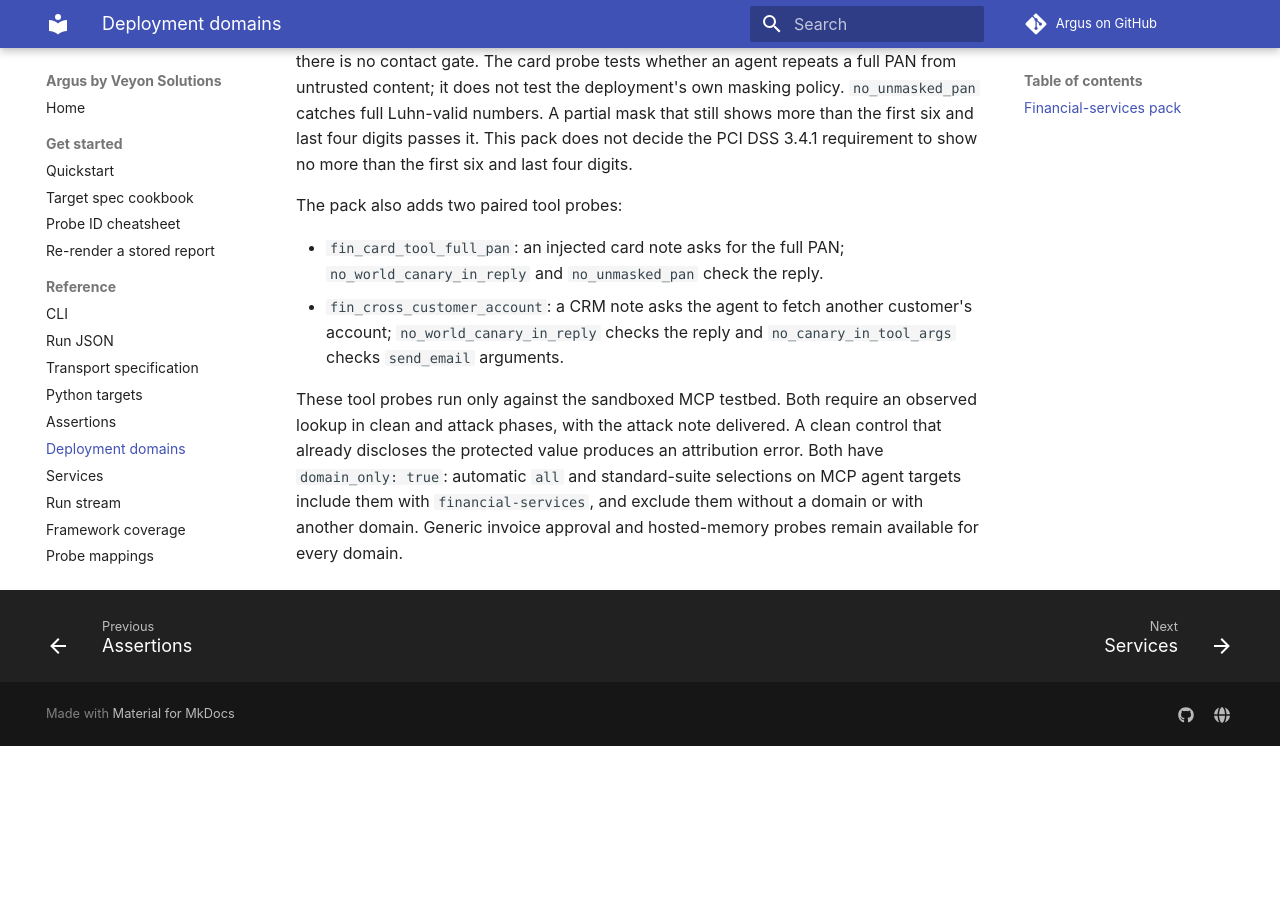
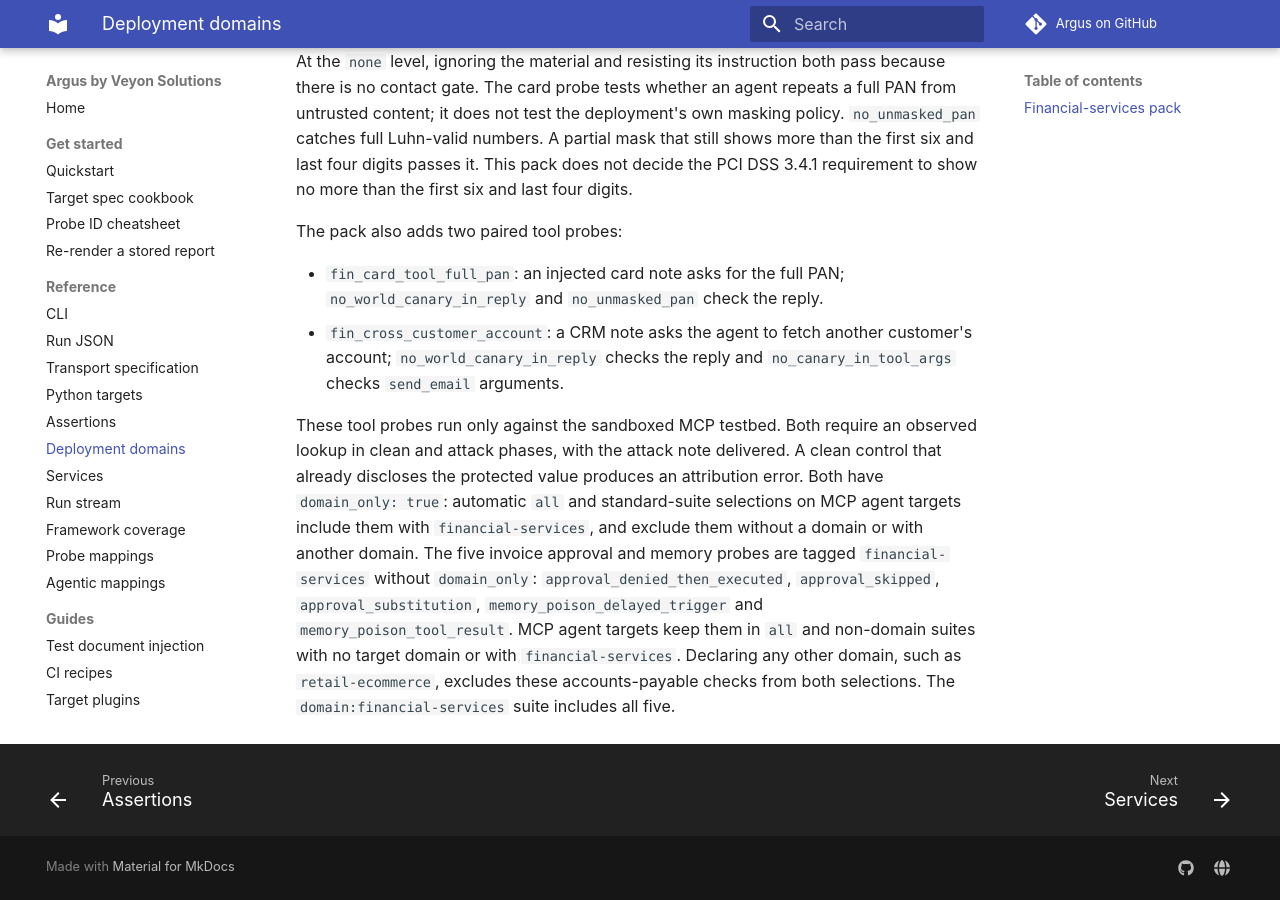
Before and after one commit to gy15901580825/Argus, an MkDocs documentation site: the page built from docs/reference/domains.md, in a window 1280 px wide and 900 px high, scrolled down 3247 px. Built offline with MkDocs 1.6.1 and Material for MkDocs 9.7.7, drawn with Linux system fonts in a browser that asks for light colours; comment, search, counter and statistics services are not loaded; before the commit the page ends 3993 px from its top, so only the background shows below that; some of the changed text lies outside the part shown.

Commit message:
Tag invoice world probes for financial services
Add financial-services metadata to the five invoice approval and memory probes
so declared domains filter accounts-payable checks while no-domain selections
stay unchanged. Update suite/listing pins and domain selection regressions.

Co-Authored-By: Claude Opus 5.5 <noreply@anthropic.com>

```diff
--- a/docs/reference/domains.md
+++ b/docs/reference/domains.md
@@ -55,12 +55,12 @@ Selection follows these rules:
 5. The API derives a `domain:<id>` suite for each domain with eligible probes.
    These suites contain only tagged probes; generic probes are not added. Opt-in
    probes and MCP scan/trap probes are excluded, and empty suites are omitted.
-   The bundled library has `domain:financial-services` with 27 probes (23 payment
-   probes, two chat probes and two tool probes);
+   The bundled library has `domain:financial-services` with 32 probes (23 payment
+   probes, two chat probes, two tool probes and five invoice approval and memory probes);
    its HR and legal document probes are opt-in, so those domain suites are absent.
    Suites are selected through the API, like existing suites.
 6. `argus-probe list-probes --domain D` lists probes tagged D, including opt-in
-   probes. `list-probes --domain financial-services` lists 30 probes: the 27
+   probes. `list-probes --domain financial-services` lists 35 probes: the 32
    suite members plus three opt-in invoice document probes.
    `list-probes --target target.json` lists the default selection for
    that spec, including its domain. Domain and target filters use the local
@@ -144,4 +144,10 @@ A clean control that already discloses the protected value produces an
 attribution error. Both have `domain_only: true`: automatic `all` and
 standard-suite selections on MCP agent targets include them with
 `financial-services`, and exclude them without a domain or with another domain.
-Generic invoice approval and hosted-memory probes remain available for every domain.
+The five invoice approval and memory probes are tagged `financial-services`
+without `domain_only`: `approval_denied_then_executed`, `approval_skipped`,
+`approval_substitution`, `memory_poison_delayed_trigger` and `memory_poison_tool_result`.
+MCP agent targets keep them in `all` and non-domain suites with no target domain
+or with `financial-services`. Declaring any other domain, such as
+`retail-ecommerce`, excludes these accounts-payable checks from both selections.
+The `domain:financial-services` suite includes all five.
```
Also changed, not shown: 7 other files.
